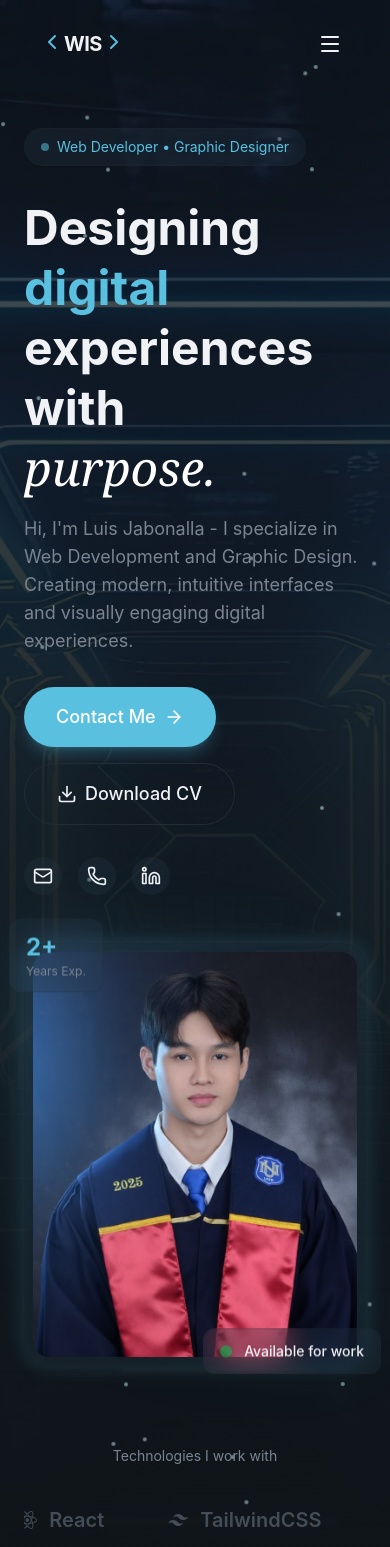
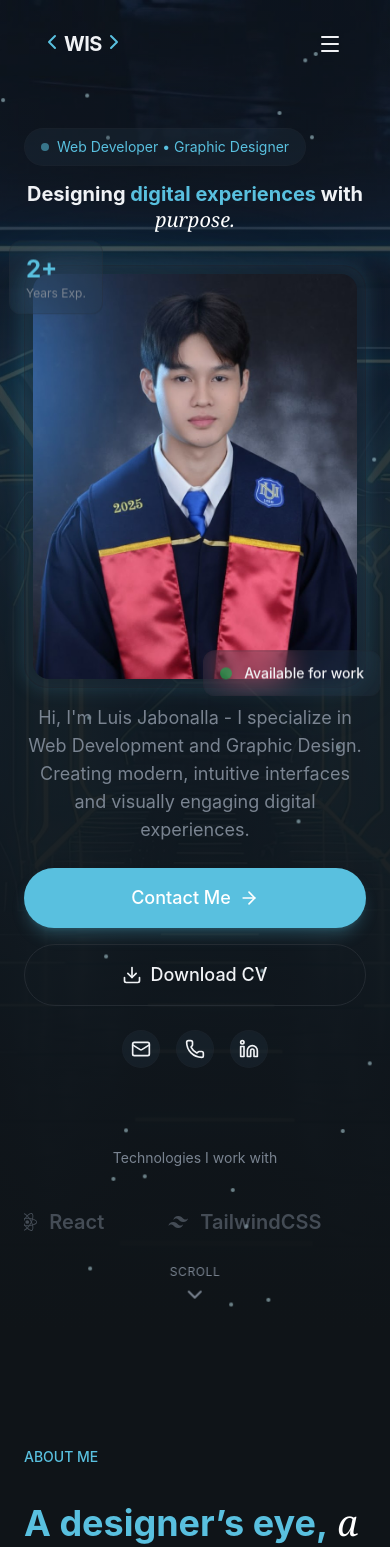
Before and after one commit to wisjabonalla/wis, a React (Vite) app: page / in a window 390 px wide. Shown: the top 1547 px of the page. Built offline with nearby package versions, Linux system fonts and the light colour scheme.

Commit message:
Update portfolio

```diff
--- /dev/null
+++ b/src/components/AnimatedBorderButtonMobile.jsx
@@ -0,0 +1,32 @@
+import { Download } from "lucide-react";
+
+const handleDownload = () => {
+  const link = document.createElement("a");
+  link.href = "/Luis M. Jabonalla-CV.pdf";
+  link.download = "Luis M. Jabonalla-CV.pdf";
+  document.body.appendChild(link);
+  link.click();
+  document.body.removeChild(link);
+};
+
+export const AnimatedBorderButtonMobile = () => {
+  return (
+    <button
+      onClick={handleDownload}
+      className="relative bg-transparent border border-border
+        text-foreground hover:border-primary/50 transition-all
+        duration-500 focus:outline-none focus-visible:ring-2
+        focus-visible:ring-primary focus-visible:ring-offset-2
+        disabled:opacity-50 disabled:cursor-not-allowed group
+        px-8 py-4 text-lg font-medium rounded-full overflow-visible
+        hover:cursor-pointer
+        animated-border"
+    >
+
+        <span className="relative z-10 flex items-center justify-center gap-2">
+            <Download className="w-5 h-5"/>
+            Download CV
+        </span>
+    </button>
+    );
+};
--- a/src/sections/Hero.jsx
+++ b/src/sections/Hero.jsx
@@ -1,6 +1,7 @@
 import { Button } from "@/components/Button";
 import { ArrowRight, ChevronDown, Linkedin, MailIcon, PhoneIcon } from "lucide-react";
 import { AnimatedBorderButton } from "@/components/AnimatedBorderButton";
+import { AnimatedBorderButtonMobile } from "@/components/AnimatedBorderButtonMobile";
 
 import {
   SiHtml5,
@@ -92,7 +93,8 @@ export const Hero = () => {
 
         {/* Content */}
         <div className="container mx-auto px-6 pt-32 pb-20 relative z-10">
-            <div className="grid lg:grid-cols-2 gap-12 items-center">
+            {/* Web View */}
+            <div className="hidden md:grid md:grid-cols-2 gap-12 items-center">
                 {/* Left Column - Text Content */}
                 <div className="space-y-8">
                     <div className="animate-fade-in">
@@ -104,13 +106,11 @@ export const Hero = () => {
 
                     {/* Headline */}
                     <div className="space-y-4">
-                        <h1 className="text-5xl md:text-6xl lg:text-7xl font-bold leading-tight animate-fade-in animation-delay-100">
-                        Designing <span className="text-primary glow-text">digital</span>
-                        <br />
-                        experiences with
-                        <br />
+                        <h1 className="text-5xl md:text-5xl lg:text-7xl font-bold leading-tight animate-fade-in animation-delay-100">
+                        Designing <span className="text-primary glow-text"> digital </span>
+                         experiences with
                         <span className="font-serif italic font-normal text-white">
-                        purpose.
+                        {" "} purpose.
                         </span>
                         </h1>
                         <p className="text-lg text-muted-foreground max-w-lg animate-fade-in animation-delay-200">
@@ -168,6 +168,83 @@ export const Hero = () => {
                     </div>
                 </div>
             </div>
+            {/* Mobile View */}
+            <div className="grid md:hidden lg:hidden items-center">
+                {/* Left Column - Text Content */}
+                <div className="space-y-4">
+                    <div className="animate-fade-in">
+                        <span className="inline-flex items-center gap-2 px-4 py-2 rounded-full glass animated-border transition-all duration-500 text-sm text-primary">
+                            <span className="w-2 h-2 bg-primary rounded-full animate-pulse" />
+                                Web Developer • Graphic Designer
+                        </span>
+                    </div>
+                    {/* Headline */}
+                    <div>
+                        <h1 className="text-center text-xl mb-8 font-bold leading-tight animate-fade-in animation-delay-100">
+                        Designing <span className="text-primary glow-text">digital experiences </span>
+                         with {""}
+                        <span className="font-serif italic font-normal text-white">
+                            purpose.
+                        </span>
+                        </h1>
+                    </div>
+                        <div className="relative animate-fade-in animation-delay-300">
+                        {/* Profile Image */}
+                        <div className="relative max-w-md mx-auto">
+                            <div
+                                className="absolute inset-0
+                            rounded-3xl bg-gradient-to-br
+                            from-primary/30 via-transparent
+                            to-primary/10 blur-2xl animate-pulse"
+                            />
+                            <div className="relative glass rounded-3xl p-2 glow-border">
+                                <img src="profile-photo.jpg" alt="Luis Jabonalla" className="w-full aspect-[4/5] object-cover rounded-2xl duration-500 hover:scale-101" />
+
+                                {/* Floating Badge */}
+                                <div className="absolute -bottom-4 -right-4 glass animated-border transition-all duration-500 rounded-xl px-4 py-3 animate-float">
+                                    <div className="flex items-center gap-3">
+                                        <div className="w-3 h-3 bg-green-500 rounded-full animate-pulse" />
+                                        <span className="text-sm font-medium">Available for work</span>
+                                    </div>
+                                </div>
+                                {/* Stats Badge */}
+                                <div className="absolute -top-4 -left-4 glass animated-border transition-all duration-500 rounded-xl px-4 py-3 animate-float animation-delay-500">
+                                    <div className="text-2xl font-bold text-primary">2+</div>
+                                    <div className="text-xs text-muted-foreground">Years Exp.</div>
+                                </div>
+                            </div>
+                        </div>
+                    </div>
+
+                    <div className="space-y-6">
+                        <p className="text-lg text-center text-muted-foreground max-w-lg animate-fade-in animation-delay-200">
+                            Hi, I'm Luis Jabonalla - I specialize in Web Development and Graphic Design. Creating modern, intuitive interfaces and visually engaging digital experiences.
+                        </p>
+
+                        {/* CTAs */}
+                        <div className="grid gap-4 animate-fade-in animation-delay-300">
+                            <Button as="a" href="#contact" size="lg">
+                            Contact Me <ArrowRight className="w-5 h-5" />
+                            </Button>
+                            <AnimatedBorderButtonMobile />
+                        </div>
+
+                        {/* Social Links */}
+                        <div className="flex justify-center items-center gap-4 animate-fade-in animation-delay-400">
+                        {[
+                            { icon: MailIcon, href: "mailto:wisjabonalla@gmail.com" },
+                            { icon: PhoneIcon, href: "tel:+639196475555" },
+                            { icon: Linkedin, href: "https://www.linkedin.com/in/luis-jabonalla-730826392/" },
+                        ].map((social, idx) => (
+                            <a key={idx} href={social.href} className="p-2 rounded-full glass hover:bg-primary/15 hover:text-primary transition-all duration-300">
+                                {<social.icon className="w-5 h-5"/>}
+                            </a>
+                        ))}
+                        </div>
+                    </div>
+
+                </div>
+            </div>
 
             {/* Skills Section */}
             <div className="mt-20 animate-fade-in animation-delay-600">
--- a/src/sections/Projects.jsx
+++ b/src/sections/Projects.jsx
@@ -1,5 +1,5 @@
 import { useState } from "react";
-import { ArrowLeft, ArrowRight, ArrowUpRight, Fullscreen, X } from "lucide-react";
+import { ArrowLeft, ArrowRight, ArrowUpRight, Fullscreen, Link2, X } from "lucide-react";
 
 const categories = ["all", "websites", "graphics", "thumbnails"];
 
@@ -257,7 +257,7 @@ const totalSlides = Math.ceil(filteredProjects.length / itemsPerView);
           <div className="absolute inset-0 bg-gradient-to-t from-card via-card/50 to-transparent opacity-60 pointer-events-none" />
 
           {/* Overlay link */}
-          <div className="absolute inset-0 flex items-center justify-center opacity-0 group-hover:opacity-100 transition-opacity duration-300 pointer-events-none">
+<div className="absolute inset-0 flex items-end justify-end m-4 transition-opacity duration-300 pointer-events-none">
   <button
     onClick={() => {
       if (project.category === "graphics" || project.category === "thumbnails") {
@@ -266,12 +266,16 @@ const totalSlides = Math.ceil(filteredProjects.length / itemsPerView);
         window.open(project.link, "_blank");
       }
     }}
-              className="p-3 rounded-full glass hover:bg-primary hover:text-primary-foreground transition-all cursor-pointer pointer-events-auto"
+    className="p-3 rounded-full glass-strong hover:bg-primary hover:text-primary-foreground transition-all cursor-pointer pointer-events-auto"
   >
+    {project.category === "graphics" || project.category === "thumbnails" ? (
       <Fullscreen className="w-5 h-5" />
+    ) : (
+      <Link2 className="w-5 h-5" />
+    )}
   </button>
+</div>
 
-          </div>
         </div>
 
         {/* Content */}
```
Lines whose indentation alone changed are shown as unchanged.
